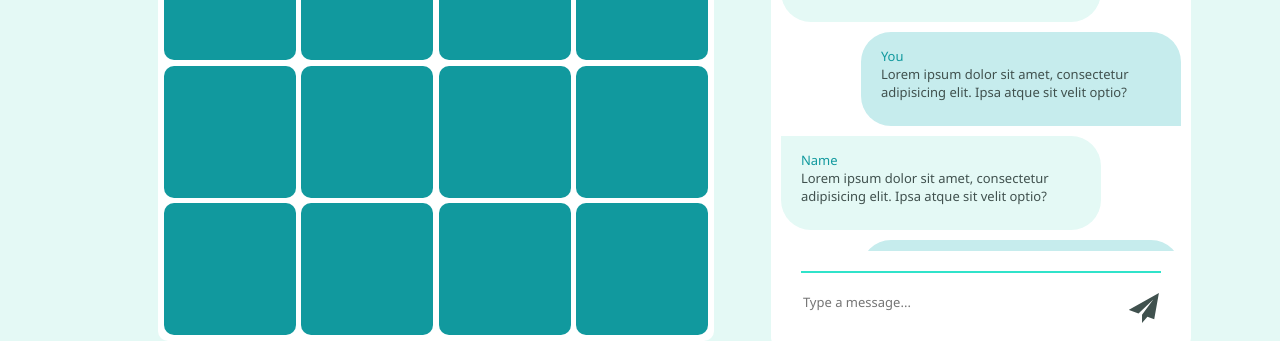
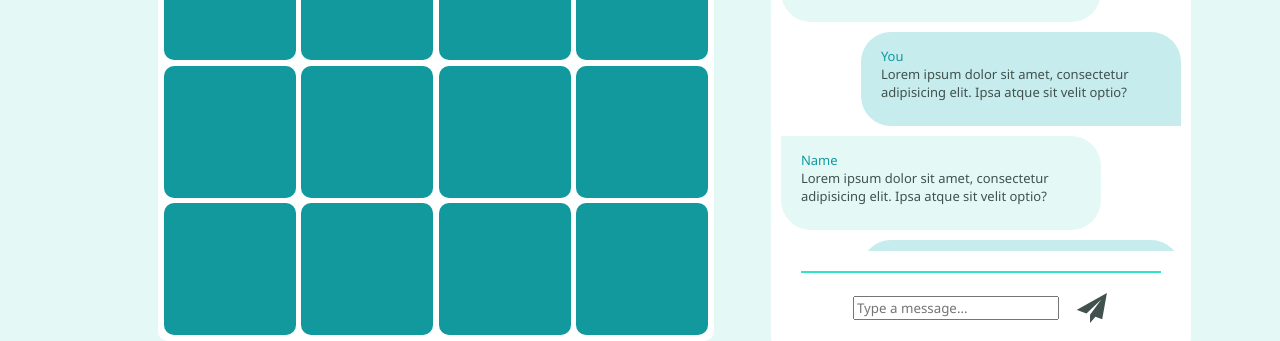
Before and after one commit to GlebDeryuing/Memo-Game-TensorProject, a website built with webpack: page index.html in a window 1280 px wide. Shown: the part 337-678 px from the top of the page. Built offline with nearby package versions, Linux system fonts and the light colour scheme; files whose address does not match are found by name.

Commit message:
change textArea to input

```diff
--- a/index.html
+++ b/index.html
@@ -75,7 +75,7 @@
             <form class="chat-bottom" method="POST">
                 <div class="line"></div>
                 <div class="chat-send">
-                    <textarea name="#" id="#" cols="30" rows="10" placeholder="Type a message..."></textarea>
+                    <input name="#" id="#" cols="30" rows="10" placeholder="Type a message..."></input>
                     <button type="button" id="send"><img src="image/send.svg" alt="send"></button>
                 </div>
             </form>
```
